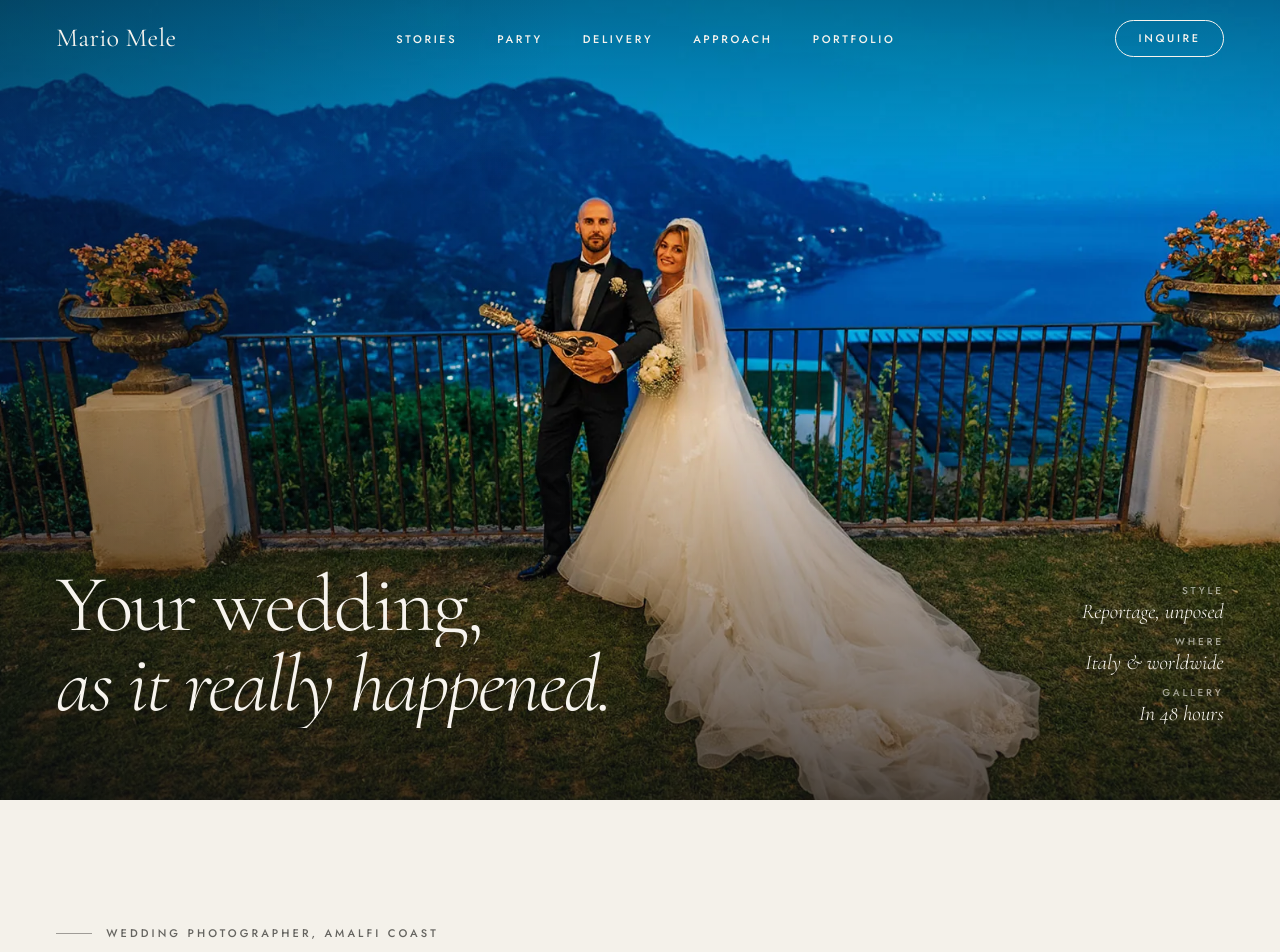
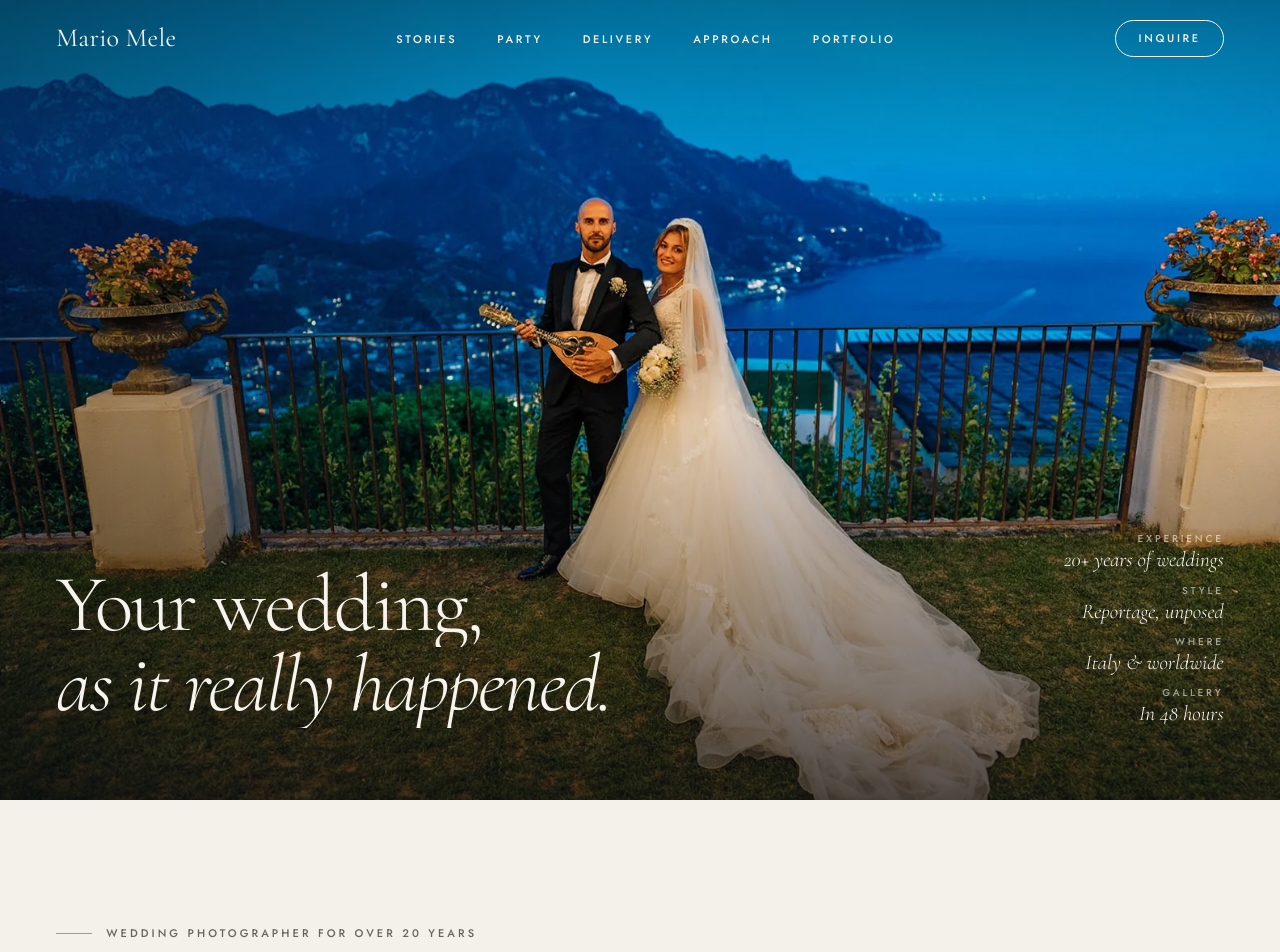
Before and after one commit to mariomele/wedding, a plain HTML site: page index.html in a window 1280 px wide. Shown: the top 952 px of the page. Drawn offline with nearby package versions, Linux system fonts and the light colour scheme.

Commit message:
Mention 20+ years of wedding experience
Co-Authored-By: Claude Opus 5.5 <noreply@anthropic.com>

```diff
--- a/index.html
+++ b/index.html
@@ -42,6 +42,7 @@
         <h1><span class="ln"><span>Your wedding,</span></span><span class="ln"><em>as it really happened.</em></span></h1>
       </div>
       <dl class="hero-meta">
+        <div><dt>Experience</dt><dd>20+ years of weddings</dd></div>
         <div><dt>Style</dt><dd>Reportage, unposed</dd></div>
         <div><dt>Where</dt><dd>Italy &amp; worldwide</dd></div>
         <div><dt>Gallery</dt><dd>In 48 hours</dd></div>
@@ -49,7 +50,7 @@
     </section>
 
     <section class="intro">
-      <p class="eyebrow reveal">Wedding photographer, Amalfi Coast</p>
+      <p class="eyebrow reveal">Wedding photographer for over 20 years</p>
       <p class="statement reveal">I photograph weddings the way they unfold: quietly, honestly, and without asking anyone to pose. <em>What you get back is your day, not a version of it.</em></p>
       <figure class="intro-img clip"><img src="img/filomenastefano-8361665358.webp" width="1069" height="1600" alt="Bride holding her bouquet under a long veil" data-full="img/filomenastefano-8361665358.webp" data-place="Amalfi Coast" loading="lazy" decoding="async"><figcaption>Filomena, Amalfi Coast</figcaption></figure>
       <p class="places reveal">Capri <i>·</i> Positano <i>·</i> Praiano <i>·</i> Amalfi Coast <i>·</i> Tuscany <i>·</i> Vadodara, India</p>
```
